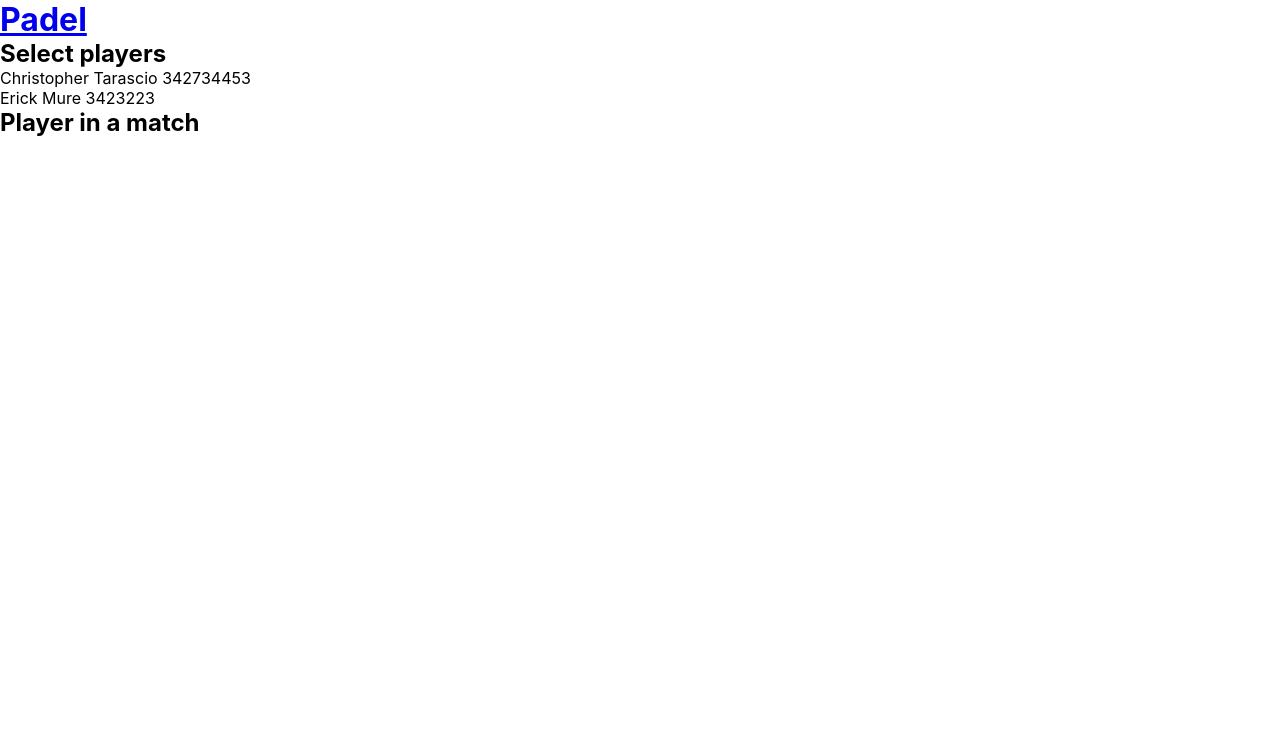
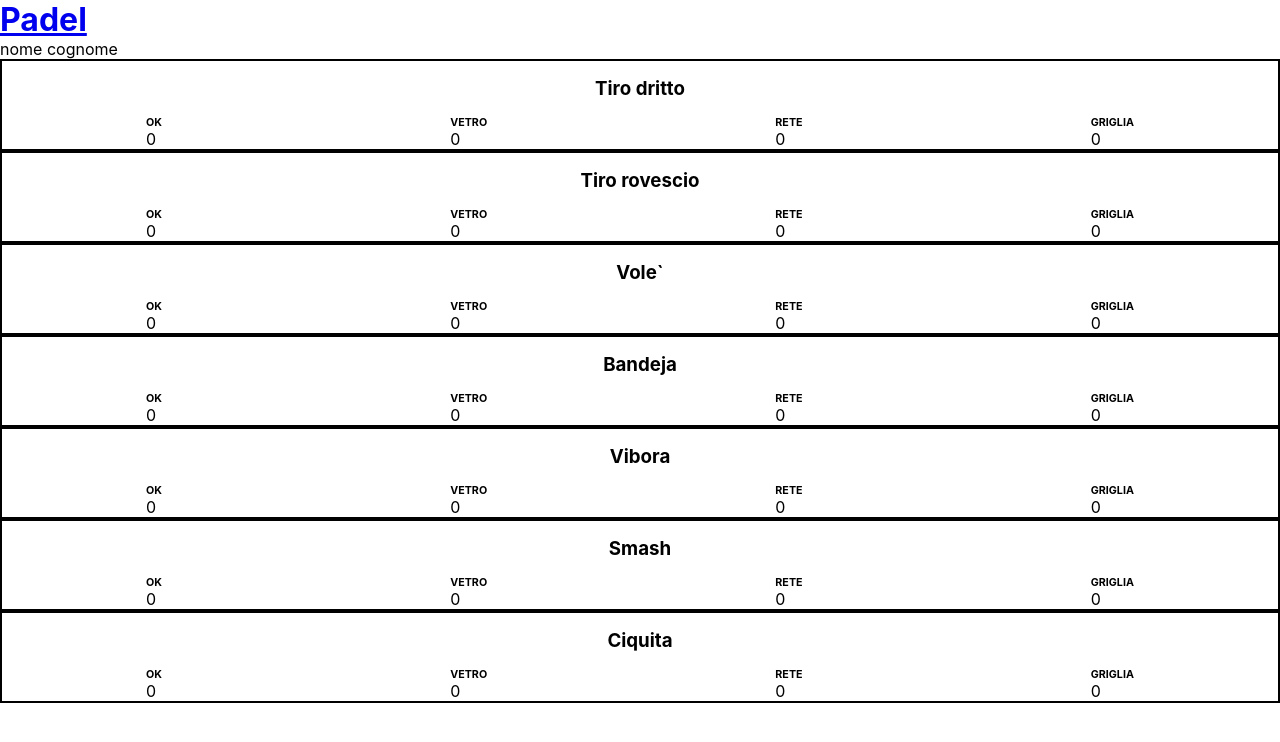
Before and after one commit to chry902/Padel-Stat, a React (Create React App) app: page /#/challenge in a window 1280 px wide. Shown: the top 742 px of the page. Built offline with nearby package versions, Linux system fonts and the light colour scheme.

Commit message:
create the point page

```diff
--- a/public/index.html
+++ b/public/index.html
@@ -9,7 +9,7 @@
       name="description"
       content="Web app for Padel challeng"
       />
-    <link rel="apple-touch-icon" href="%PUBLIC_URL%/logo192.png" />
+    <link rel="apple-touch-icon" href="./pallaTennis.png" />
     <!--
       manifest.json provides metadata used when your web app is installed on a
       user's mobile device or desktop. See https://developers.google.com/web/fundamentals/web-app-manifest/
--- a/src/App.js
+++ b/src/App.js
@@ -2,9 +2,10 @@ import "./App.css";
 import { HashRouter as Router, Routes, Route, Link } from "react-router-dom";
 import React, { lazy, Suspense, useState } from "react";
 
-import Challenge from "./Pages/challenge";
 import DataPlayer from "../src/DataPlayer/data.json";
 import AddPlayer from "./Pages/addPlayer";
+import SelectPeople from "./Pages/selectPeople";
+import Challeng from "./Pages/challenge";
 const Home = lazy(() => import("./Components/Home"));
 
 function App() {
@@ -38,10 +39,10 @@ function App() {
             }
           />
           <Route
-            path="/challenge"
+            path="/SelectPeople"
             element={
               <Suspense>
-                <Challenge players={players} />
+                <SelectPeople players={players} />
               </Suspense>
             }
           />
@@ -53,6 +54,14 @@ function App() {
               </Suspense>
             }
           />
+          <Route
+            path="/challenge"
+            element={
+              <Suspense>
+                <Challeng />
+              </Suspense>
+            }
+          />
         </Routes>
       </div>
     </Router>
--- /dev/null
+++ b/src/Components/CardStat/index.jsx
@@ -0,0 +1,187 @@
+import styles from "./styles.module.scss";
+
+const CardStat = () => {
+  const nome = "nome " || "Mario";
+  const cognome = "cognome" || "Rossi";
+
+  return (
+    <div className={styles.CardWrapper}>
+      <div>
+        <span>
+          {nome} {cognome}
+        </span>
+      </div>
+
+      <div>
+        <ul>
+          <li>
+            <h3>Tiro dritto</h3>
+            <div className={styles.pointWrapper}>
+              <div>
+                <h6>OK</h6>
+                <span>{"0"}</span>
+              </div>
+              <div>
+                <h6>VETRO</h6>
+                <span>{"0"}</span>
+              </div>
+              <div>
+                <h6>RETE</h6>
+                <span>{"0"}</span>
+              </div>
+              <div>
+                <h6>GRIGLIA</h6>
+                <span>{"0"}</span>
+              </div>
+            </div>
+          </li>
+          <li>
+            <h3>Tiro rovescio</h3>
+            <div className={styles.pointWrapper}>
+              <div>
+                <h6>OK</h6>
+                <span>{"0"}</span>
+              </div>
+
+              <div>
+                <h6>VETRO</h6>
+                <span>{"0"}</span>
+              </div>
+
+              <div>
+                <h6>RETE</h6>
+                <span>{"0"}</span>
+              </div>
+
+              <div>
+                <h6>GRIGLIA</h6>
+                <span>{"0"}</span>
+              </div>
+            </div>
+          </li>
+          <li>
+            <h3>Vole`</h3>
+            <div className={styles.pointWrapper}>
+              <div>
+                <h6>OK</h6>
+                <span>{"0"}</span>
+              </div>
+
+              <div>
+                <h6>VETRO</h6>
+                <span>{"0"}</span>
+              </div>
+
+              <div>
+                <h6>RETE</h6>
+                <span>{"0"}</span>
+              </div>
+
+              <div>
+                <h6>GRIGLIA</h6>
+                <span>{"0"}</span>
+              </div>
+            </div>
+          </li>
+          <li>
+            <h3>Bandeja</h3>
+            <div className={styles.pointWrapper}>
+              <div>
+                <h6>OK</h6>
+                <span>{"0"}</span>
+              </div>
+
+              <div>
+                <h6>VETRO</h6>
+                <span>{"0"}</span>
+              </div>
+
+              <div>
+                <h6>RETE</h6>
+                <span>{"0"}</span>
+              </div>
+
+              <div>
+                <h6>GRIGLIA</h6>
+                <span>{"0"}</span>
+              </div>
+            </div>
+          </li>
+          <li>
+            <h3>Vibora</h3>
+            <div className={styles.pointWrapper}>
+              <div>
+                <h6>OK</h6>
+                <span>{"0"}</span>
+              </div>
+
+              <div>
+                <h6>VETRO</h6>
+                <span>{"0"}</span>
+              </div>
+
+              <div>
+                <h6>RETE</h6>
+                <span>{"0"}</span>
+              </div>
+
+              <div>
+                <h6>GRIGLIA</h6>
+                <span>{"0"}</span>
+              </div>
+            </div>
+          </li>
+          <li>
+            <h3>Smash</h3>
+            <div className={styles.pointWrapper}>
+              <div>
+                <h6>OK</h6>
+                <span>{"0"}</span>
+              </div>
+
+              <div>
+                <h6>VETRO</h6>
+                <span>{"0"}</span>
+              </div>
+
+              <div>
+                <h6>RETE</h6>
+                <span>{"0"}</span>
+              </div>
+
+              <div>
+                <h6>GRIGLIA</h6>
+                <span>{"0"}</span>
+              </div>
+            </div>
+          </li>
+          <li>
+            <h3>Ciquita</h3>
+            <div className={styles.pointWrapper}>
+              <div>
+                <h6>OK</h6>
+                <span>{"0"}</span>
+              </div>
+
+              <div>
+                <h6>VETRO</h6>
+                <span>{"0"}</span>
+              </div>
+
+              <div>
+                <h6>RETE</h6>
+                <span>{"0"}</span>
+              </div>
+
+              <div>
+                <h6>GRIGLIA</h6>
+                <span>{"0"}</span>
+              </div>
+            </div>
+          </li>
+        </ul>
+      </div>
+    </div>
+  );
+};
+export default CardStat;
--- /dev/null
+++ b/src/Components/CardStat/styles.module.scss
@@ -0,0 +1,17 @@
+.CardWrapper{
+    width: 100vw;
+    height: 100vh;
+    li{
+        border: 2px solid black;
+    }
+    h3{
+        text-align: center;
+        margin: 1rem 0 1rem 0;
+    }
+
+    .pointWrapper{
+        display: flex;
+        justify-content: space-around;
+
+    }
+}
--- a/src/Components/Home/index.jsx
+++ b/src/Components/Home/index.jsx
@@ -10,7 +10,7 @@ const Home = () => {
           <Link to="/AddPlayer">New Player</Link>
         </li>
         <li>
-          <Link to="/Challenge">Inizia allenamento</Link>
+          <Link to="/selectPeople">Inizia allenamento</Link>
         </li>
       </ul>
     </div>
--- a/src/Pages/challenge/index.jsx
+++ b/src/Pages/challenge/index.jsx
@@ -1,48 +1,7 @@
-import { useState } from "react";
-// import styles from "./styles.module.scss";
+import CardStat from "../../Components/CardStat";
+import styles from "./styles.module.scss";
 
-const Challenge = ({ players }) => {
-  const [playerInAMatch, setPlayerInAMatch] = useState([]);
-  // const [takePlayer, setTakePlayer] = useState('')
-
-  const sendPlayer = (ply) => {
-    console.log("ply", ply.id);
-    const alreadyExist = playerInAMatch.find((el) => el.phone === ply.phone);
-    console.log("alreadyExist", alreadyExist);
-    if (!alreadyExist) {
-      setPlayerInAMatch((prev) => [...prev, ply]);
-      console.log("setPlayerMatch", playerInAMatch);
-    }
-  };
-  const removePlayer = (ply) => {
-    console.log("remove", ply);
-    const refreshArr = playerInAMatch.filter((el) => el.phone !== ply.phone);
-    console.log("newArr", refreshArr);
-    setPlayerInAMatch(refreshArr);
-  };
-  return (
-    <div>
-      <div>
-        <h2>Select players</h2>
-        <ul>
-          {players.map((item, id) => (
-            <li key={id} onClick={() => sendPlayer(item)}>
-              {item.nome} {item.cognome} {item.phone}
-            </li>
-          ))}
-        </ul>
-      </div>
-      <div>
-        <h2>Player in a match </h2>
-        <ul>
-          {playerInAMatch.map((item, id) => (
-            <li key={id} onClick={() => removePlayer(item)}>
-              {item.nome} {item.cognome} <span>X</span>
-            </li>
-          ))}
-        </ul>
-      </div>
-    </div>
-  );
+const Challeng = () => {
+  return <CardStat />;
 };
-export default Challenge;
+export default Challeng;
--- /dev/null
+++ b/src/Pages/selectPeople/index.jsx
@@ -0,0 +1,52 @@
+import { useState } from "react";
+import { Link } from "react-router-dom";
+// import styles from "./styles.module.scss";
+
+const SelectPeople = ({ players }) => {
+  const [playerInAMatch, setPlayerInAMatch] = useState([]);
+  // const [takePlayer, setTakePlayer] = useState('')
+
+  const sendPlayer = (ply) => {
+    console.log("ply", ply.id);
+    const alreadyExist = playerInAMatch.find((el) => el.phone === ply.phone);
+    console.log("alreadyExist", alreadyExist);
+    if (!alreadyExist) {
+      setPlayerInAMatch((prev) => [...prev, ply]);
+      console.log("setPlayerMatch", playerInAMatch);
+    }
+  };
+  const removePlayer = (ply) => {
+    console.log("remove", ply);
+    const refreshArr = playerInAMatch.filter((el) => el.phone !== ply.phone);
+    console.log("newArr", refreshArr);
+    setPlayerInAMatch(refreshArr);
+  };
+  return (
+    <div>
+      <div>
+        <h2>Select players</h2>
+        <ul>
+          {players.map((item, id) => (
+            <li key={id} onClick={() => sendPlayer(item)}>
+              {item.nome} {item.cognome} {item.phone}
+            </li>
+          ))}
+        </ul>
+      </div>
+      <div>
+        <h2>Player in a match </h2>
+        <ul>
+          {playerInAMatch.map((item, id) => (
+            <li key={id} onClick={() => removePlayer(item)}>
+              {item.nome} {item.cognome} <span>X</span>
+            </li>
+          ))}
+        </ul>
+      </div>
+      <div>
+        <Link to="/challenge">Go challenge</Link>
+      </div>
+    </div>
+  );
+};
+export default SelectPeople;
```
Also changed, not shown: public/logo192.png (added), public/manifest.json, src/Pages/selectPeople/styles.module.scss (added).
